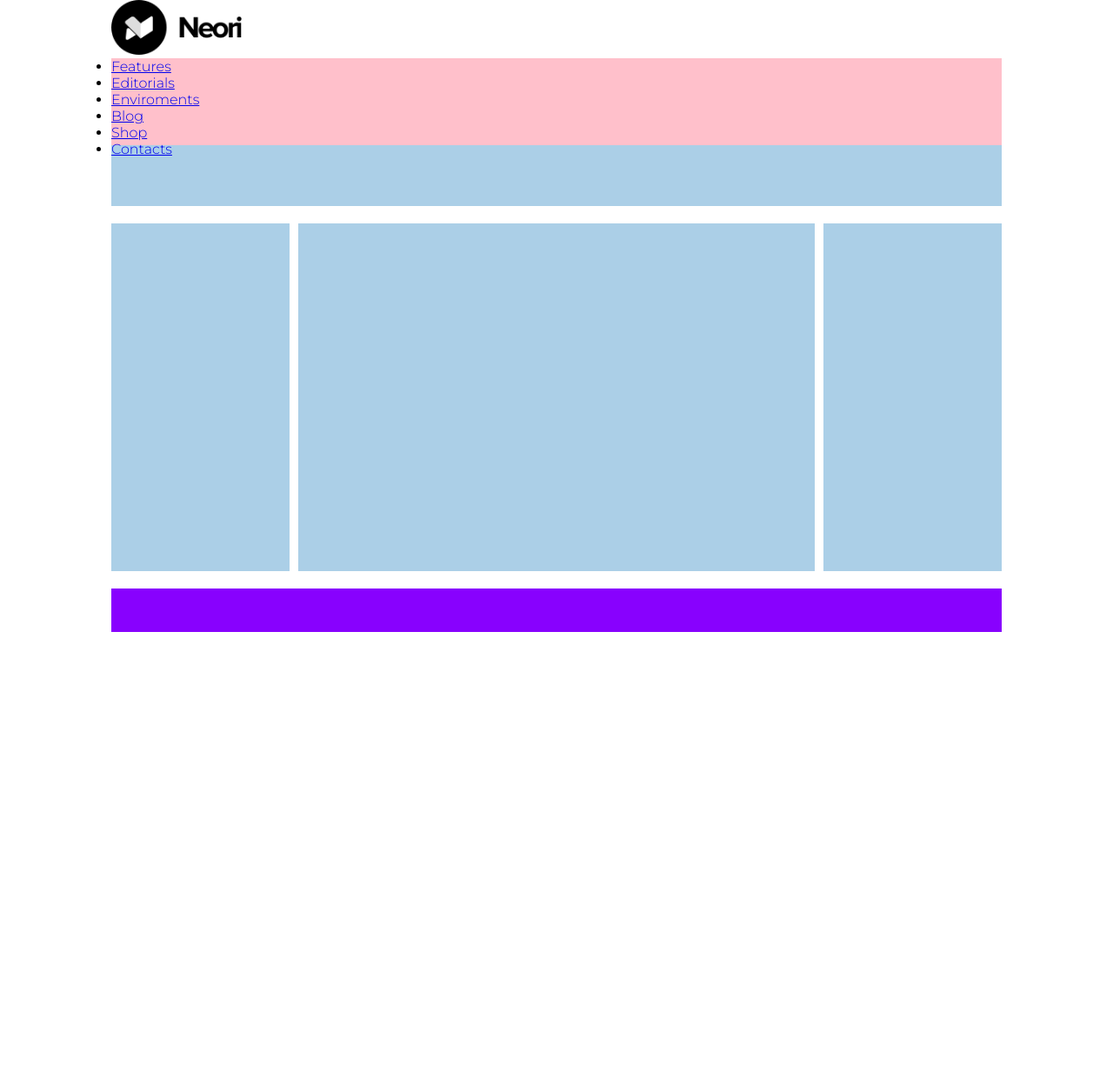
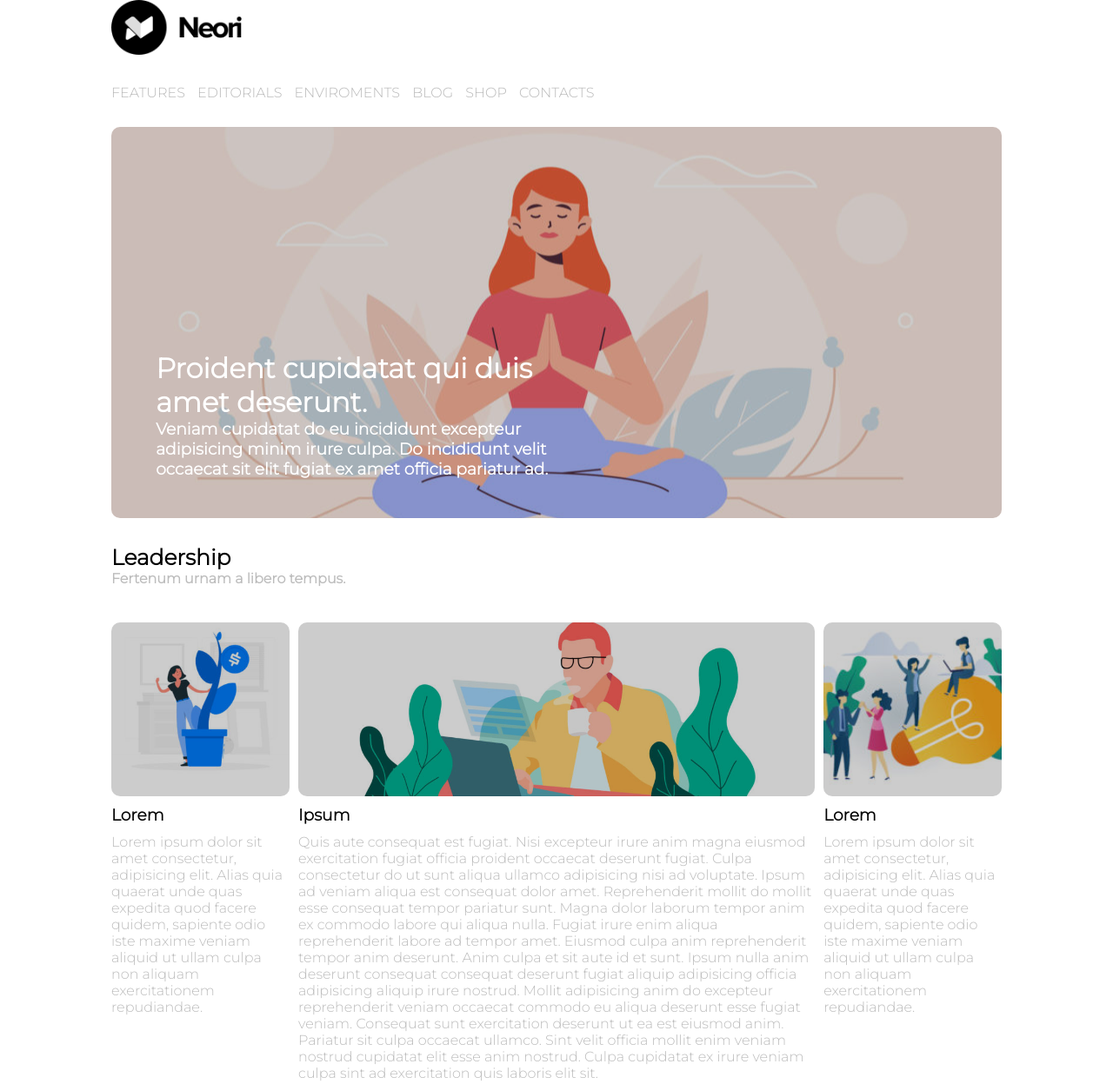
Before and after one commit to silviousai96/htmlcss-wp, a plain HTML site: page index.html in a window 1280 px wide. Shown: the top 1247 px of the page at 87% size. Before the commit the page ends 800 px from the top, so only its background shows below. Drawn offline with Linux system fonts and the light colour scheme.

```diff
--- a/css/style.css
+++ b/css/style.css
@@ -16,6 +16,11 @@ img {
     width: 100%;
 }
 
+.grey-text {
+    font-size: 16px;
+    color: #bcbcbc;
+}
+
 /* header */
 
 .logo img {
@@ -23,25 +28,64 @@ img {
 }
 
 nav{
-    height: 100px;
-    background-color: pink;
+    margin-top: 30px;
+    margin-bottom: 30px;
 
 }
 
-.h-second {
-    height: 400px;
-    background-color: #e1d67a;
-    margin-bottom: 20px;
+.menu {
+    list-style-type: none;
+}
+
+.menu li{
+    display: inline-block;
+    margin-right: 10px;
+}
+
+.menu li a {
+    text-decoration: none;
+    text-transform: uppercase;
+    color: #b9b9b9;
+}
+
+.banner {
+    height: 450px;
+    background-image: url('../img/banner.jpg');
+    background-position: center;
+    border-radius: 10px;
+    margin-bottom: 30px;
+    position: relative;
+}
+
+.banner .teaser {
+    color: white;
+    width: 50%;
+    position: absolute;
+    bottom: 10%;
+    left: 5%;
+
+}
+
+.layover{
+    width: 100%;
+    height: 100%;
+    background-color: rgba(0, 0, 0, 0.2);
+    border-radius: 10px;
 }
 
 /* main */
 
-.m-first {
-    background-color: #abcfe7;
+.title {
     height: 70px;
+
 }
 
-.clearfix::after {
+.title h2 {
+    font-size: 25px;
+}
+
+
+.content::after {
     content: "";
     display: table;
     clear: both;
@@ -49,25 +93,47 @@ nav{
 
 .col {
     float: left;
-    height: 400px;
 }
 
-.m-second {
-    /* #0086fb; */
+
+.col-img1 {
+    background-image: url('../img/img-1.jpg');
+    height: 200px;
+    background-size: cover;
+    background-position: bottom;
+}
+
+.col-img2 {
+    background-image: url('../img/banner-2.jpg');
+    height: 200px;
+    background-size: cover;
+    background-position: center;
+}
+
+.col-img3 {
+    background-image: url('../img/img-3.jpg');
+    height: 200px;
+    background-size: cover;
+    background-position: center;
+}
+
+.content {
     margin: 20px 0;
 }
 
 .col-left, .col-right {
     width: 20%;
-    background-color: #abcfe7;
 }
 
 .col-center {
     width: 58%;
-    background-color: #abcfe7;
     margin: 0 1%;
 }
 
+.content h3 {
+    padding-top: 10px;
+    padding-bottom: 10px;
+}
 /* footer */
 
 footer {
--- a/index.html
+++ b/index.html
@@ -32,23 +32,53 @@
 
             <div class="banner">
                 <div class="layover"></div>
+                <div class="teaser">
+                    <h1>Proident cupidatat qui duis amet deserunt.</h1>
+                    <h3>Veniam cupidatat do eu incididunt excepteur adipisicing minim irure culpa. Do incididunt velit occaecat sit elit fugiat ex amet officia pariatur ad.</h3>
+                </div>
             </div>
 
 
         </header>
 
-
-
         <!-- fine header-->
 
         <!-- inizio main-->
         <main>
-            <div class="m-first"></div>
+            <div class="title">
+                <h2>Leadership</h2>
+                <h4 class="grey-text">Fertenum urnam a libero tempus. </h4>
+            </div>
 
-            <div class="clearfix m-second">
-                <div class="col col-left"></div>
-                <div class="col col-center"></div>
-                <div class="col col-right"></div>
+            <div class=" content">
+
+                <div class="col col-left">
+                    <div class="col-img1">
+                        <div class="layover"></div>
+                    </div>
+                    <h3>Lorem </h3>
+                    <p class="grey-text">Lorem ipsum dolor sit amet consectetur, adipisicing elit. Alias quia quaerat unde quas expedita quod facere quidem, sapiente odio iste maxime veniam aliquid ut ullam culpa non aliquam exercitationem repudiandae.</p>
+                </div>
+
+                <div class="col col-center">
+                    <div class="col-img2">
+                        <div class="layover"></div>
+                    </div>
+                    <h3>Ipsum</h3>
+                    <p class="grey-text">Quis aute consequat est fugiat. Nisi excepteur irure anim magna eiusmod exercitation fugiat officia proident occaecat deserunt fugiat. Culpa consectetur do ut sunt aliqua ullamco adipisicing nisi ad voluptate.
+                       Ipsum ad veniam aliqua est consequat dolor amet. Reprehenderit mollit do mollit esse consequat tempor pariatur sunt. Magna dolor laborum tempor anim ex commodo labore qui aliqua nulla. Fugiat irure enim aliqua reprehenderit labore ad tempor amet. Eiusmod culpa anim reprehenderit tempor anim deserunt. Anim culpa et sit aute id et sunt. Ipsum nulla anim deserunt consequat consequat deserunt fugiat aliquip adipisicing officia adipisicing aliquip irure nostrud.
+                       Mollit adipisicing anim do excepteur reprehenderit veniam occaecat commodo eu aliqua deserunt esse fugiat veniam. Consequat sunt exercitation deserunt ut ea est eiusmod anim. Pariatur sit culpa occaecat ullamco. Sint velit officia mollit enim veniam nostrud cupidatat elit esse anim nostrud. Culpa cupidatat ex irure veniam culpa sint ad exercitation quis laboris elit sit.
+                    </p>
+                </div>
+
+                <div class="col col-right">
+                    <div class="col-img3">
+                        <div class="layover"></div>
+                        <h3>Lorem </h3>
+                        <p class="grey-text">Lorem ipsum dolor sit amet consectetur, adipisicing elit. Alias quia quaerat unde quas expedita quod facere quidem, sapiente odio iste maxime veniam aliquid ut ullam culpa non aliquam exercitationem repudiandae.</p>
+                    </div>
+                </div>
+
             </div>
         </main>
         <!-- fine header-->
```
